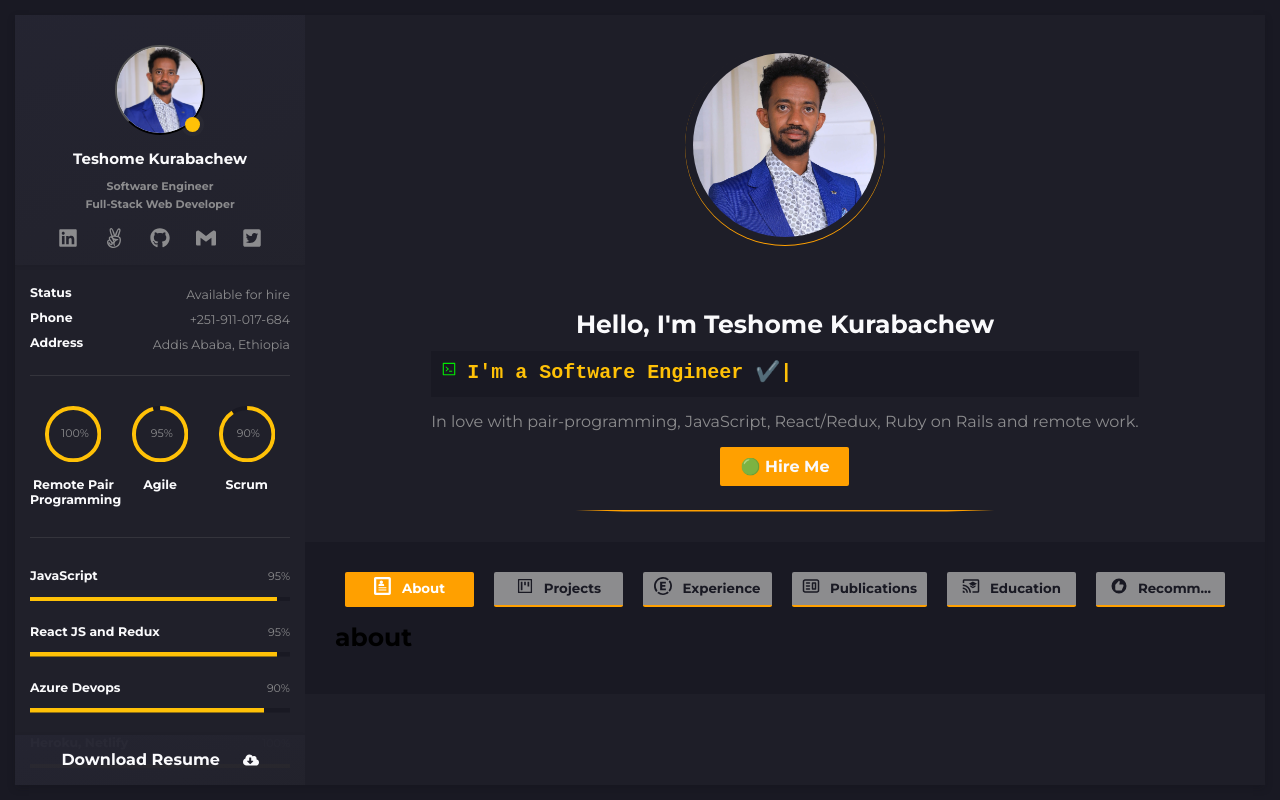
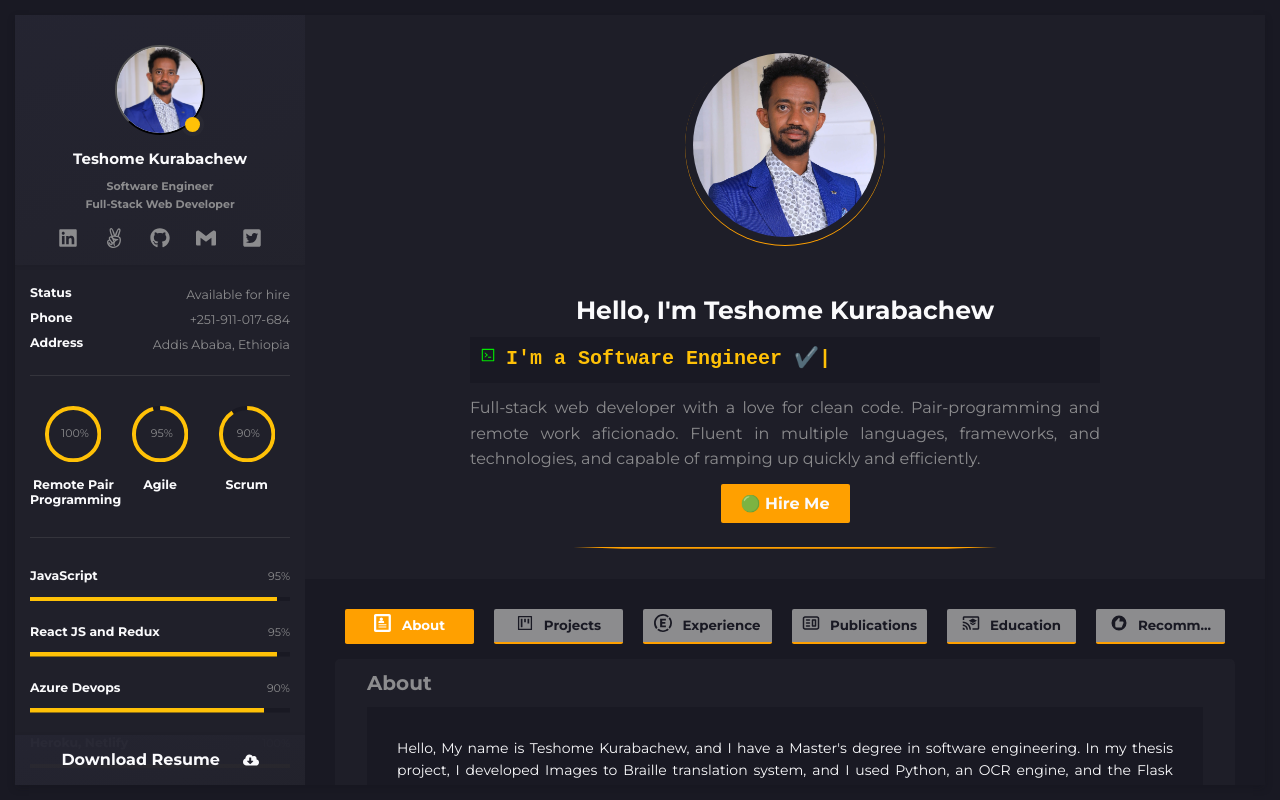
Before and after one commit to TesheMaximillan/Portfolio-V2, a React (Create React App) app: page / in a window 1280 px wide. Built offline with nearby package versions, Linux system fonts and the light colour scheme.

Commit message:
Finalizing about  page

```diff
--- a/src/assets/data.json
+++ b/src/assets/data.json
@@ -10,10 +10,25 @@
     "address": "Addis Ababa, Ethiopia"
   },
   "about": [
-    "Hello, My name is Teshome Kurabachew, and I'm a Full-stack web developer with a love for clean code. Pair-programming and remote work aficionado. Fluent in multiple languages, frameworks, and technologies, and capable of ramping up quickly and efficiently.",
-    " I entered the Microsoft Scholarship Program after graduation and graduated as a DevOps engineer. And received certificates in artificial intelligence, Azure Cloud Fundamentals, and Azure Cloud Administrators.",
-    "I finished the Microverse program and graduated as a Full-stack web developer. I have a passion for clean code and I'm always looking to learn new technologies and languages.",
-    "My fascination with technology began in high school when I was impressed by how software could solve problems and automate repetitive manual tasks. My ambition motivates me to self-learn everything from online resources to a masters degree in software engineering."
+    {
+      "id": 1,
+      "text": "Hello, My name is Teshome Kurabachew, and I have a Master's degree in software engineering. In my thesis project, I developed Images to Braille translation system, and I used Python, an OCR engine, and the Flask Framework as a tool."
+    },
+
+    {
+      "id": 2,
+      "text": "I entered the Microsoft Scholarship Program after graduation and graduated as a DevOps engineer. And received certificates in artificial intelligence, Azure Cloud Fundamentals, and Azure Cloud Administrators."
+    },
+
+    {
+      "id": 3,
+      "text": "I joined Microverse, a remote software development program that teaches programming through pair programming, and got the necessary hard and soft skills to be a successful full-stack developer. Throughout my learning path I developed so many projects in Ruby, Ruby on Rails, React JS with Redux, JavaScript, SCSS and so many technologies."
+    },
+
+    {
+      "id": 4,
+      "text": "My fascination with technology began in high school when I was impressed by how software could solve problems and automate repetitive manual tasks. My ambition motivates me to self-learn everything from online resources to a master's degree in software engineering."
+    }
   ],
   "social": [
     {
@@ -100,6 +115,15 @@
       "accomplishment": "Certicates in AI, Fundamentals of Azure Cloud, and Devops (Azure cloud administrator associate)."
     }
   ],
+  "tools": {
+    "frontend": "JavaScript, React, Redux, CSS Preprocessors",
+    "backend": " Ruby on Rails, MySQL, SQL Server, MongoDB",
+    "methods": "Git, GitHub, Azure DevOps, UML, Heroku, Netlify, Mobile/Responsive Development, RSpec, TDD, Chrome Dev Tools, Postman, Redux",
+    "languages": "Ruby, JavaScript, HTML, CSS, SQL, C#, Java, Python, C++",
+    "systems": "Windows, Linux, Mac OS",
+    "professional": "Remote Pair-Programming, Teamwork, Mentoring",
+    "others": "Soft skills, UX/UI design with Adobe XD, Software Development process with Visual Paradigm, Agile Methodology, Scrum, Kanban, and Waterfall."
+  },
   "skills": [
     {
       "id": "1",
--- a/src/components/About.jsx
+++ b/src/components/About.jsx
@@ -1,10 +1,56 @@
 import React from 'react';
+import { useSelector } from 'react-redux';
 import styles from './About.module.scss';
 
 const About = () => {
-  const { about } = styles;
+  const [expand, setExpand] = React.useState('Expand');
+  const about = useSelector((state) => state.main.about);
+  const tools = useSelector((state) => state.main.tools);
+  const {
+    aboutt,
+    abouttContainer,
+    abouttContainerText,
+    abouttText,
+    abouttContainerTools,
+    btnMore,
+    btnLess,
+    abouttBtn,
+  } = styles;
+
+  const handleExpand = () => {
+    if (expand === 'Expand') {
+      setExpand('Collapse');
+    } else {
+      setExpand('Expand');
+    }
+  };
+
+  const btnClass = expand === 'Expand' ? `${abouttContainer} ${btnMore}` : `${abouttContainer} ${btnLess}`;
   return (
-    <div className={about}>About</div>
+    <div className={aboutt}>
+      <h2>About</h2>
+      <div className={btnClass}>
+        <div className={abouttContainerText}>
+          {about.map((item) => (
+            <p className={abouttText} key={item.id}>
+              {item.text}
+            </p>
+          ))}
+        </div>
+        <div className={abouttContainerTools}>
+          <p>{tools.frontend}</p>
+          <p>{tools.backend}</p>
+          <p>{tools.methods}</p>
+          <p>{tools.languages}</p>
+          <p>{tools.systems}</p>
+          <p>{tools.professional}</p>
+          <p>{tools.others}</p>
+        </div>
+      </div>
+      <button type="button" className={abouttBtn} onClick={handleExpand}>
+        {expand}
+      </button>
+    </div>
   );
 };
 
--- a/src/components/About.module.scss
+++ b/src/components/About.module.scss
@@ -0,0 +1,64 @@
+.aboutt {
+  background-color: var(--color-primary);
+  border: 2px solid var(--color-primary);
+  border-radius: 0.5rem;
+  width: 100%;
+
+  padding: 1rem 3rem;
+  color: var(--warm-grey);
+
+  &Btn {
+    display: none;
+  }
+
+  &Container {
+    background-color: var(--color-primary-dark);
+    color: var(--light-grey);
+    font-size: 1.4rem;
+    padding: 3rem;
+
+    &Tools {
+      margin-left: 5rem;
+
+      p::before {
+        content: '✔️ '
+      }
+    }
+  }
+
+  &Text {
+    margin-bottom: 2rem;
+    text-align: justify;
+  }
+}
+
+@media (max-width: 1200px) {
+  .aboutt {
+    &Btn {
+      display: block;
+      width: 100%;
+      margin-bottom: 1rem;
+      background-color: var(--color-secondary-dark);
+      border: none;
+      border-radius: 0.2rem;
+      padding: 1rem 0;
+      color: var(--white);
+      font-family: inherit;
+      font-weight: 700;
+      font-size: 1.4rem;
+    }
+
+    &Container {
+      max-height: 30rem;
+      overflow: hidden;
+    }
+
+    .btnLess {
+      max-height: 100%;
+    }
+
+    .btnMore {
+      max-height: 30rem;
+    }
+  }
+}
--- a/src/components/Navbar.jsx
+++ b/src/components/Navbar.jsx
@@ -5,6 +5,7 @@ import { SiExpensify } from 'react-icons/si';
 import { CgWebsite } from 'react-icons/cg';
 import { MdCastForEducation, MdRecommend } from 'react-icons/md';
 import styles from './Navbar.module.scss';
+import About from './About';
 
 const Navbar = () => {
   const {
@@ -51,7 +52,7 @@ const Navbar = () => {
           Recomm...
         </button>
       </div>
-      <h1>{element}</h1>
+      { element === 'about' && <About />}
     </div>
   );
 };
--- a/src/components/Profile.jsx
+++ b/src/components/Profile.jsx
@@ -1,9 +1,12 @@
 import React from 'react';
 import { TypeAnimation } from 'react-type-animation';
 import { AiOutlineCode } from 'react-icons/ai';
+import { useSelector } from 'react-redux';
 import styles from './Profile.module.scss';
 
 const Profile = () => {
+  const user = useSelector((state) => state.main.user);
+
   const {
     profileContainer,
     profileParent,
@@ -46,10 +49,7 @@ const Profile = () => {
             />
           </div>
           <div className={tagline}>
-            <p>
-              In love with pair-programming, JavaScript, React/Redux, Ruby on
-              Rails and remote work.
-            </p>
+            <p>{user.summary}</p>
           </div>
           <div className={profileOptions}>
             <button type="button" className="primaryButton">
--- a/src/components/Profile.module.scss
+++ b/src/components/Profile.module.scss
@@ -10,11 +10,13 @@
   .profileParent {
     display: flex;
     align-items: center;
+    justify-content: space-between;
 
     .profileDetails {
       display: flex;
       flex-direction: column;
-      margin: 1.4rem 0 2.4rem 0;
+      width: 70%;
+      margin-bottom: 2.4rem;
 
       .profileName {
         color: var(--light-grey);
@@ -26,7 +28,6 @@
       font-family: 'Courier New', Courier, monospace;
       font-weight: 700;
       display: flex;
-      width: 70%;
       align-items: flex-start;
       background-color: var(--color-primary-dark);
       padding: 2rem 2rem 1rem 2rem;
@@ -40,6 +41,7 @@
   .tagline {
     color: var(--warm-grey);
     margin: 1.2rem 0;
+    text-align: justify;
   }
 
   .profileImage {
@@ -77,14 +79,16 @@
     justify-content: center;
 
     .profileDetails {
-      margin: 1.4rem 0 2.4rem 0;
-      align-items: center;
-      justify-content: center;
       text-align: center;
+      width: 100%;
 
       .animatedText {
         width: 100%;
         padding: 1rem 1rem 0 1rem;
+      }
+
+      .tagline {
+        width: 100%;
       }
     }
 
--- a/src/store/reducers/mainReducer.js
+++ b/src/store/reducers/mainReducer.js
@@ -3,7 +3,7 @@ import { createSlice } from '@reduxjs/toolkit';
 import data from '../../assets/data.json';
 
 const {
-  user, about, social, experience, education, honors, skills, projects, softSkills,
+  user, about, social, experience, education, honors, skills, projects, softSkills, tools,
 } = JSON.parse(JSON.stringify(data));
 
 const mainReducer = createSlice({
@@ -13,6 +13,7 @@ const mainReducer = createSlice({
     about,
     education,
     experience,
+    tools,
     skills,
     softSkills,
     projects,
```
